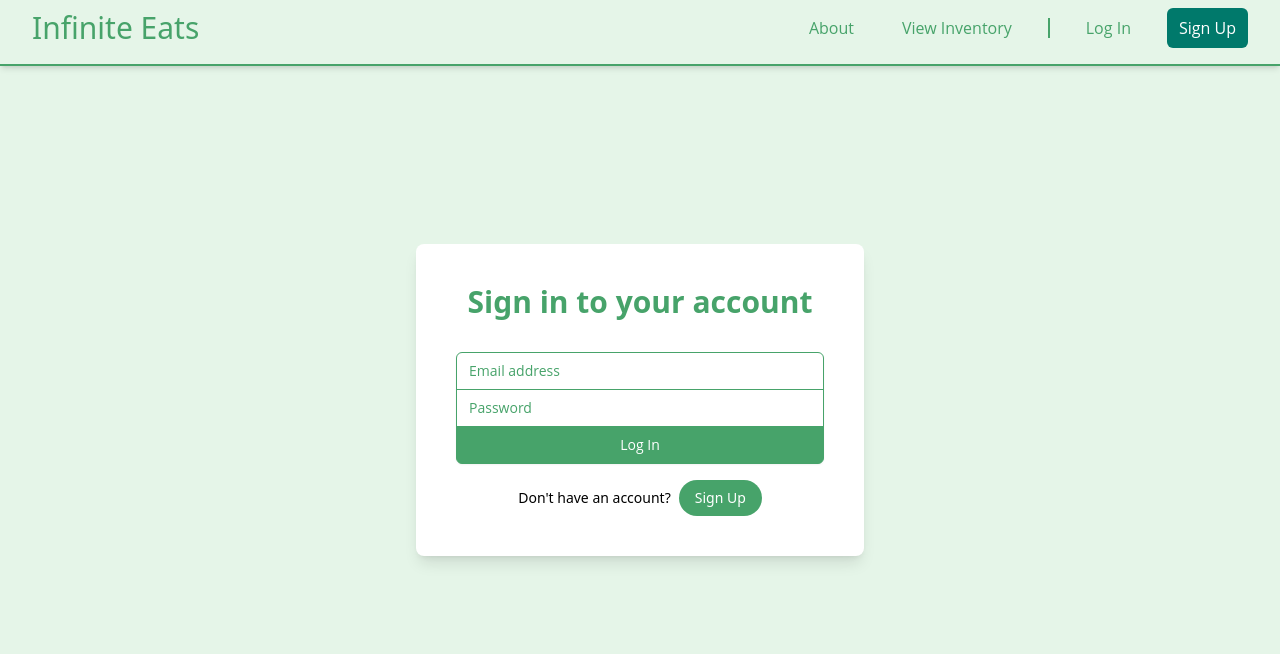
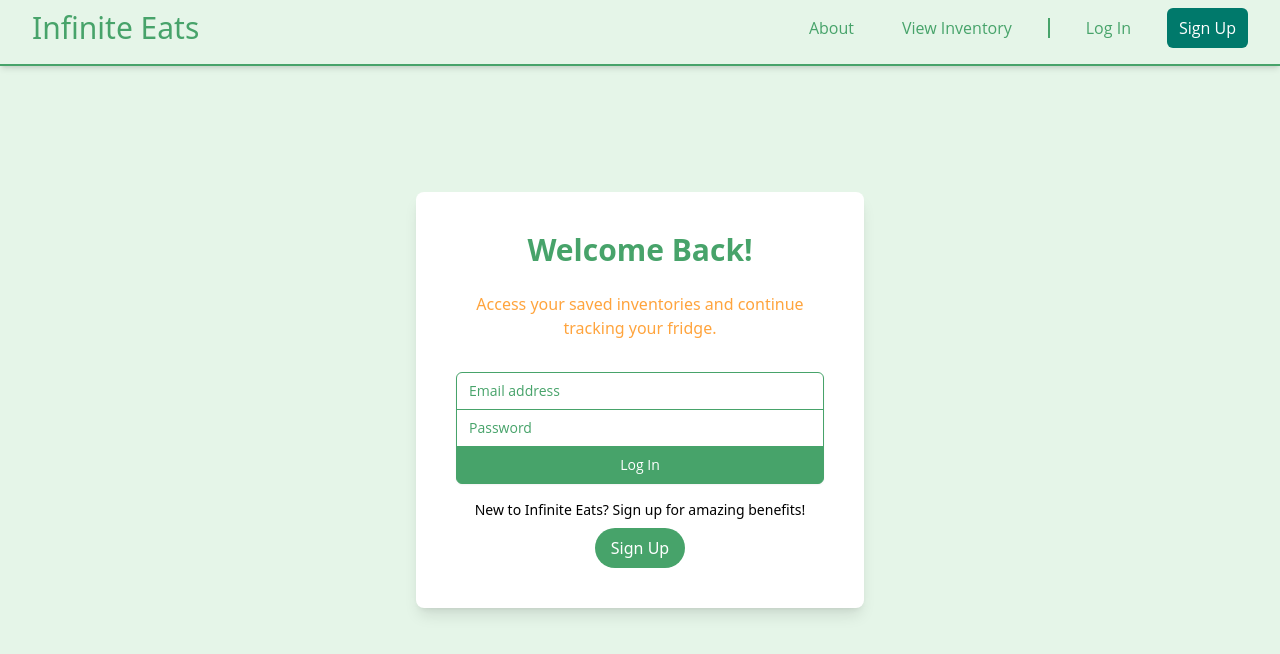
Before and after one commit to jmayheww/infinite-eats, a React (Create React App) app in the folder client/: page /login in a window 1280 px wide. Shown: the top 654 px of the page. Built offline with nearby package versions, Linux system fonts and the light colour scheme; no server answers.

Commit message:
add additional ternaries to AuthenticationPage.js to handle slight differences in text headers and descriptors on based on pathname === /login, handle login and signup via ternaries for now due to similarity and minimal complexity of their use in the app

```diff
--- a/client/src/pages/AuthenticationPage.js
+++ b/client/src/pages/AuthenticationPage.js
@@ -27,14 +27,20 @@ function AuthenticationPage() {
     <div className="bg-tertiary min-h-screen flex flex-col items-center justify-center py-12 px-4 sm:px-6 lg:px-8">
       <div className="max-w-md w-full bg-white shadow-lg rounded-lg p-10">
         <h2 className="text-3xl font-extrabold text-primary text-center mb-6">
-          Sign in to your account
+          {pathname === "/login" ? "Welcome Back!" : "Join Infinite Eats!"}
         </h2>
+        <p className="text-center text-secondary mb-6">
+          {pathname === "/login"
+            ? "Access your saved inventories and continue tracking your fridge."
+            : "Sign up and enjoy personalized fridge tracking, automatic inventory restocking and much more!"}
+        </p>
         <LoginSignupForm />
-        <div className="mt-4 flex justify-center">
-          <p className="text-sm">
+        <div className="mt-4 flex flex-col items-center justify-center">
+          <p className="text-sm text-center mb-2">
             {pathname === "/login"
-              ? "Don't have an account?"
-              : "Already have an account?"}
+              ? "New to Infinite Eats? Sign up for amazing benefits!"
+              : "Already with us? Welcome back!"}
+          </p>
           <button
             disabled={isLoading}
             onClick={() =>
@@ -42,7 +48,7 @@ function AuthenticationPage() {
                 pathname === "/login" ? "signup" : "login"
               )
             }
-              className="text-white bg-primary hover:bg-secondary rounded-full py-2 px-4 ml-2"
+            className="text-white bg-primary hover:bg-secondary rounded-full py-2 px-4"
           >
             {isLoading
               ? "Loading..."
@@ -50,7 +56,6 @@ function AuthenticationPage() {
               ? "Sign Up"
               : "Log In"}
           </button>
-          </p>
         </div>
         {errors && errors.length > 0 && <ErrorMessage />}
       </div>
```
Lines whose indentation alone changed are shown as unchanged.
